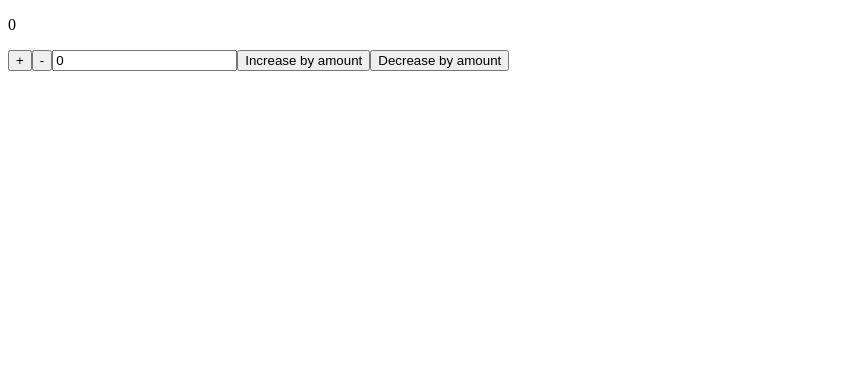
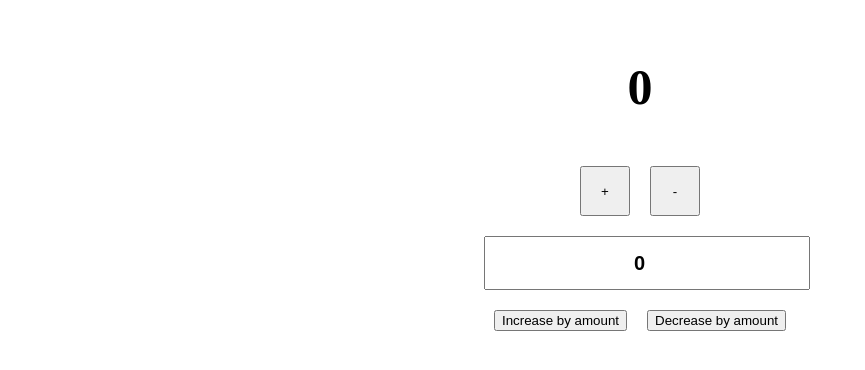
Before and after one commit to AyodejiOmole/basic-counter-app-with-redux-toolkit, a React (Vite) app: page / in a window 1280 px wide. Shown: the top 370 px of the page, without its empty margins (0-865 px from the left). Built offline with nearby package versions, Linux system fonts and the light colour scheme.

Commit message:
added basic styling

```diff
--- a/src/App.jsx
+++ b/src/App.jsx
@@ -8,15 +8,20 @@ function App() {
   const currentCount = useSelector((state) => state.counter.value);
 
   return (
-    <div className="App">
+    <div className="App" style={{display: "flex", justifyContent: "center", alignItems: "center", width: "400px", margin: "auto"}}>
       <div>
-        <p>{currentCount}</p>
-        <button onClick={() => dispatch(increment())}>+</button>
-        <button onClick={() => dispatch(decrement())}>-</button>
+        <p style={{ textAlign: "center", fontWeight: "bold", fontSize:"50px" }}>{currentCount}</p>
+        <div style={{display: "flex", justifyContent: "center", alignItems: "center"}}>
+          <button onClick={() => dispatch(increment())} style={{width:"50px", height:"50px", marginLeft: "10px", marginRight: "10px"}}>+</button>
+          <button onClick={() => dispatch(decrement())} style={{width:"50px", height:"50px", marginLeft: "10px", marginRight: "10px"}}>-</button>
+        </div>
 
-        <input value={value} onChange={(event) => setValue(event.target.value)} type="number"/>
-        <button onClick={() => dispatch(changeByAmount({amount: value, type: "+"}))}>Increase by amount</button>
-        <button onClick={() => dispatch(changeByAmount({amount: value, type: "-"}))}>Decrease by amount</button>
+
+        <input value={value} onChange={(event) => setValue(event.target.value)} style={{fontSize: "20px", fontWeight: "bold", textAlign: "center", width: "100%", alignItems: "center", justifyContent: "center", height: "40px", padding: "5px", marginTop: "20px"}} type="number"/>
+        <div style={{display: "flex", justifyContent: "center", alignItems: "center", marginTop: "20px"}}>
+          <button style={{marginLeft: "10px", marginRight: "10px"}} onClick={() => dispatch(changeByAmount({amount: value, type: "+"}))}>Increase by amount</button>
+          <button style={{marginLeft: "10px", marginRight: "10px"}} onClick={() => dispatch(changeByAmount({amount: value, type: "-"}))}>Decrease by amount</button>
+        </div>
       </div>
     </div>
   )
--- a/src/app/counterSlice.js
+++ b/src/app/counterSlice.js
@@ -25,6 +25,10 @@ const counterSlice = createSlice({
                 return
             }
             if(type === "-") {
+                if(state.value < 1) {
+                    state.value = 0
+                    return;
+                }
                 state.value -= Number(amount);
                 return
             }
```
